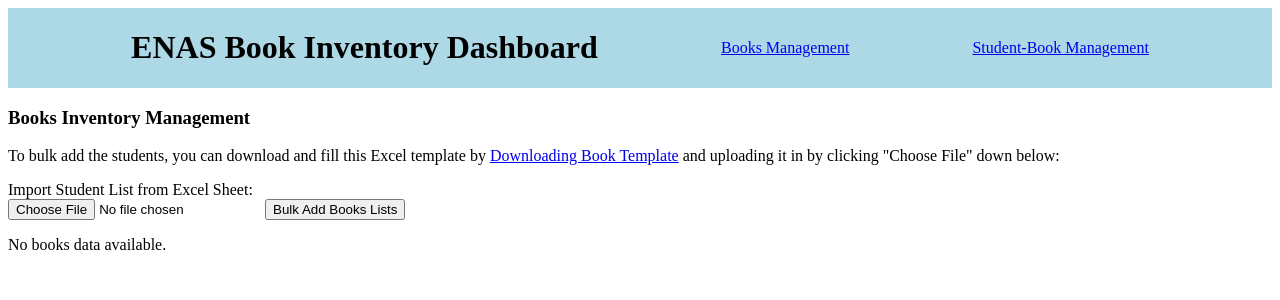
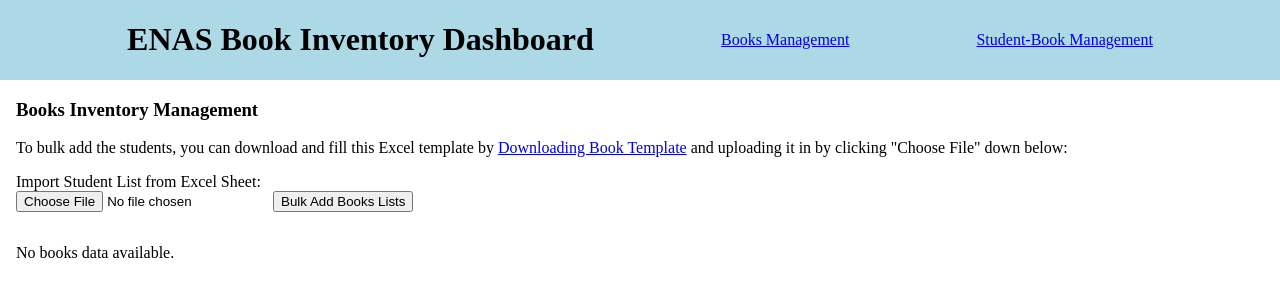
Before and after one commit to AbenaAmo13/inventory, a Django app: page /books/dashboard in a window 1280 px wide. Shown: the top 300 px of the page. Run offline with Django 4.2, Linux system fonts and the light colour scheme; data that the repository does not hold is empty.

Commit message:
:lipstick: Styling the books dashboard page.

```diff
--- a/enasInventory/static/css/styles.css
+++ b/enasInventory/static/css/styles.css
@@ -5,8 +5,22 @@
   display: none;
 }
 
+html,body{
+    margin: auto;
+}
 .button_actions{
   min-width: 500px;
+}
+
+.table_container{
+    padding: 16px;
+}
+.date_added{
+    min-width: 200px;
+}
+
+.shift_left{
+    padding-left: 16px;
 }
 
 .header{
--- a/templates/dashboard.html
+++ b/templates/dashboard.html
@@ -11,18 +11,18 @@
 <body>
 {% include "header.html" %}
 
-<h3>Books Inventory Management</h3>
-<p>To bulk add the students, you can download and fill this Excel template by   <a href="{% static 'excel_templates/book_template.xlsx' %}">Downloading Book Template</a>
+<h3 class="shift_left">Books Inventory Management</h3>
+<p class="shift_left">To bulk add the students, you can download and fill this Excel template by   <a href="{% static 'excel_templates/book_template.xlsx' %}">Downloading Book Template</a>
         and uploading it in by clicking "Choose File" down below:
 </p>
-<form method="post" action="/add_books" enctype="multipart/form-data" >
+<form method="post" action="/add_books" enctype="multipart/form-data" class="shift_left" >
     {% csrf_token %}
     <label for="books_inventory">Import Student List from Excel Sheet:</label><br>
       <input type="file" name="books_inventory" id="books_inventory" required>
      <input type="submit" value="Bulk Add Books Lists">
 </form>
 
-<div >
+<div class="table_container" >
  {% if books_data %}
         <form action="/table_actions" method="post" id="order_form">
          {% csrf_token %}
@@ -59,7 +59,7 @@
              <td class="data">{{ x.quantity_received }}</td>
               <td class="data">{{ x.year_group}}</td>
               <td class="order_status_data">{{ x.order_status}}</td>
-              <td>{{ x.date_requested}}</td>
+              <td class="date_added">{{ x.date_requested}}</td>
 
               <td class="button_actions">
                   <button type="submit" name="table_action" value="edit" class="edit" data-book-id = {{ x.id }}>Edit</button>
```
